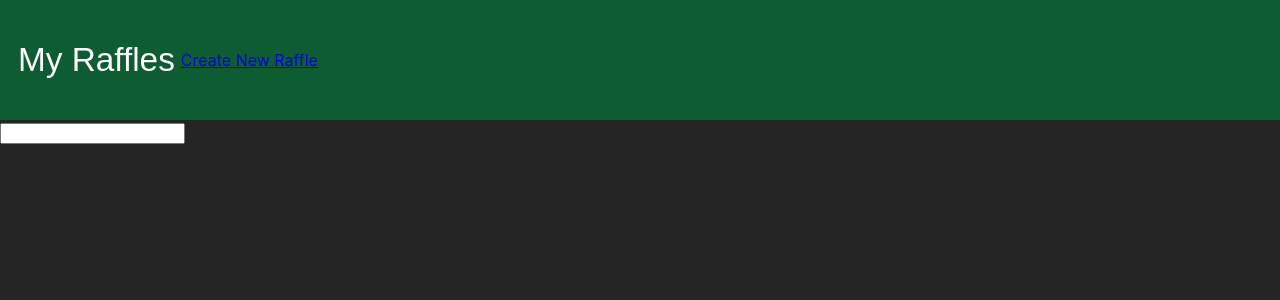
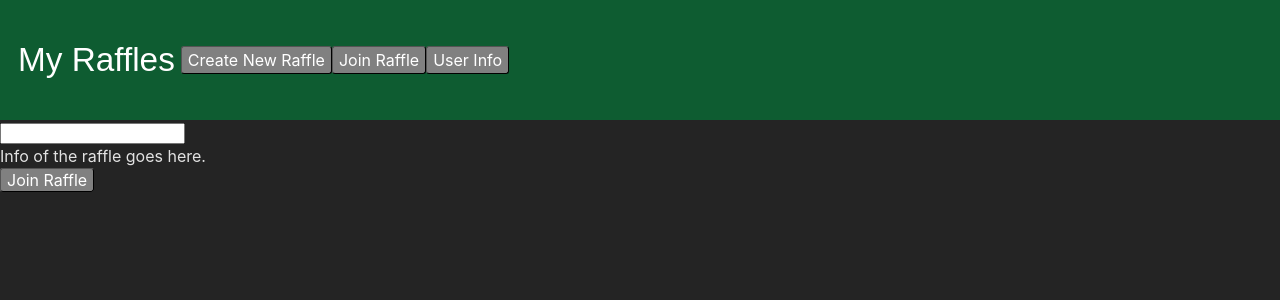
Before and after one commit to colbyca/c2610-final, a React (Vite) app in the folder raffle-app-project/client/: page /#/ in a window 1280 px wide. Shown: the top 300 px of the page. Built offline with nearby package versions, Linux system fonts and the light colour scheme.

Commit message:
Edited the raffle jsx values and added necessary elements.

```diff
--- a/raffle-app-project/client/src/pages/_Home.jsx
+++ /dev/null
@@ -1,14 +0,0 @@
-import { Link } from "react-router-dom"
-import { Navigation } from "./_Navigation"
-
-
-export const Home = () => {
-  return (
-    <>
-      <input type="text" />
-      <div>
-
-      </div>
-    </>
-  )
-}
--- /dev/null
+++ b/raffle-app-project/client/src/pages/_JoinRaffle.jsx
@@ -0,0 +1,21 @@
+import { useState } from "react";
+import { Link } from "react-router-dom"
+import { Navigation } from "./_Navigation"
+
+
+export const JoinRaffle = () => {
+  const [raffleCode, setCode] = useState("");
+
+
+
+
+  return (
+    <>
+      <input value={raffleCode} onChange={e => setCode(e.target.value)}/>
+      <div>
+        Info of the raffle goes here.
+      </div>
+      <Link to="/" className="button">Join Raffle</Link>
+    </>
+  )
+}
--- a/raffle-app-project/client/src/pages/_Navigation.jsx
+++ b/raffle-app-project/client/src/pages/_Navigation.jsx
@@ -13,6 +13,9 @@ export const Navigation = () => {
       setNavDrawer(false)
     }
   }
+
+
+
   return (
     <>
       <nav className="navbar">
@@ -21,7 +24,9 @@ export const Navigation = () => {
             <button className="navdrawer-toggle" onClick={handleDrawer}>
               <span className="navbar-title">My Raffles</span>
             </button>
-            <Link to="/raffle/new">Create New Raffle</Link>
+            <Link to="/raffle/new" className="button">Create New Raffle</Link>
+            <Link to="/" className="button">Join Raffle</Link>
+            <Link to="/userinfo" className="button">User Info</Link>
           </div>
         </div>
       </nav>
--- a/raffle-app-project/client/src/pages/_NewRaffle.jsx
+++ b/raffle-app-project/client/src/pages/_NewRaffle.jsx
@@ -4,13 +4,28 @@ import { useState, useEffect } from "react";
 export const NewRaffle = () => {
   const [raffleTitle, setRaffleTitle] = useState("");
   const [raffleDesc, setRaffleDesc] = useState("");
-  const [raffleVis, setRaffleVis] = useState(false);
+  const [raffleCode, setRaffleCode] = useState("");
+
+  function createCode(length){
+    const chars = "ABCDEFGHIJKLMNOPQRSTUVWXYZabcdefghijklmnopqrstuvwxyz0123456789";
+    let result = "";
+    for (let i = 0; i < length; i++) {
+      result += chars.charAt(Math.floor(Math.random() * chars.length));
+    }
+    return result;
+  }
+
+  function handleSubmit(event){
+    event.preventDefault();
+  }
+
+
 
 
 
   return (
     <>
-      <form>
+      <form onSubmit={handleSubmit}>
         <label htmlFor="raffle-title">
           Raffle Title
           <input value={raffleTitle} onChange={e => setRaffleTitle(e.target.value)} />
@@ -19,6 +34,12 @@ export const NewRaffle = () => {
           Description
           <textarea value={raffleDesc} onChange={e => setRaffleDesc(e.target.value)} />
         </label>
+        <label htmlFor="raffle-code">
+          Code
+          <input value={raffleCode}  />
+          <button onClick={() => setRaffleCode((createCode(6)))}>Create Code</button>
+        </label>
+        <button>Create Raffle</button>
       </form>
     </>
 
--- /dev/null
+++ b/raffle-app-project/client/src/pages/_UserInfo.jsx
@@ -0,0 +1,30 @@
+import { Link } from "react-router-dom"
+import { Navigation } from "./_Navigation"
+
+
+export const UserInfo = () => {
+
+  async function logout() {
+    const res = await fetch("/registration/logout/", {
+      credentials: "same-origin", // include cookies!
+    });
+
+    if (res.ok) {
+      // navigate away from the single page app!
+      window.location = "/registration/sign_in/";
+    } else {
+      // handle logout failed!
+    }
+  }
+
+
+  return (
+    <>
+      <button onClick={logout} className="button">Logout</button>
+      <div>
+        UserInfo
+        {/* For each raffle in raffleset, add raffle div */}
+      </div>
+    </>
+  )
+}
--- a/raffle-app-project/client/src/styles/navigation.css
+++ b/raffle-app-project/client/src/styles/navigation.css
@@ -62,3 +62,12 @@
     color: #0a84ff;
     cursor: pointer;
 }
+
+.button {
+    padding: 1px 6px;
+    border: 1px outset buttonborder;
+    border-radius: 3px;
+    color: white;
+    background-color: grey;
+    text-decoration: none;
+}
```
Also changed, not shown: raffle-app-project/client/src/main.jsx (+6 -2 lines), raffle-app-project/client/src/pages/_OpenRaffles.jsx (deleted, +0 -11 lines), raffle-app-project/client/src/pages/_RaffleView.jsx (deleted, +0 -18 lines).
